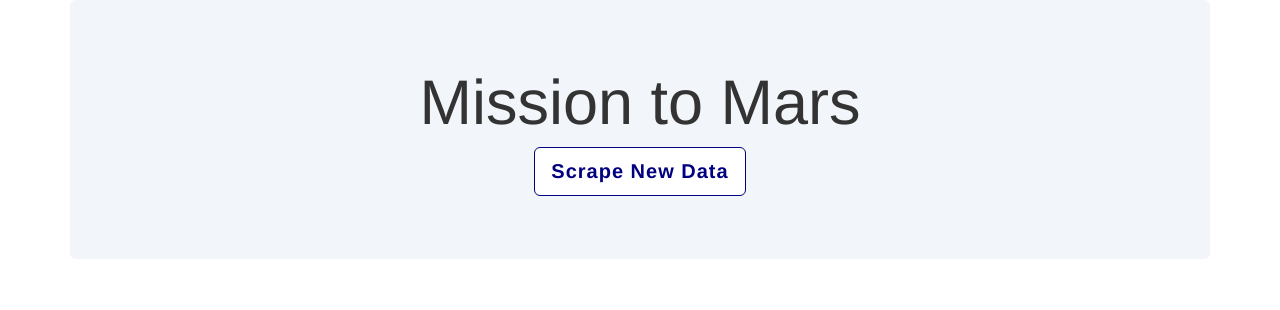
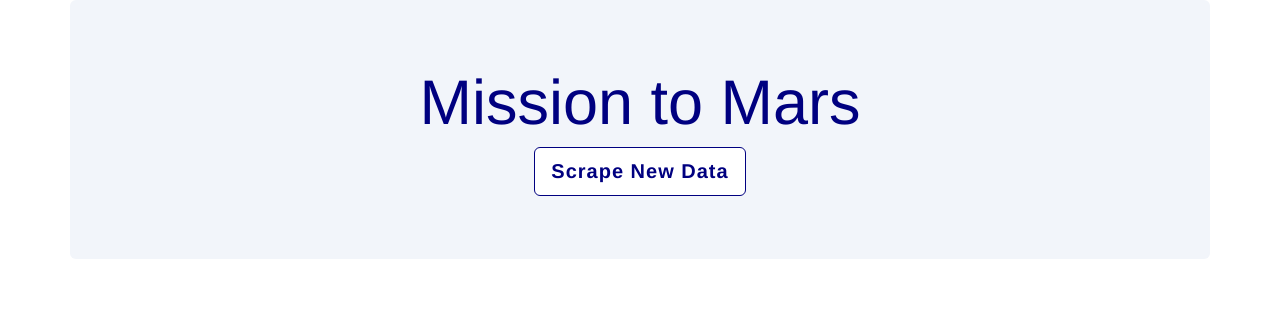
Before and after one commit to LeidyDoradoM/Mission_To_Mars_Challenge, a Flask app: page / in a window 1280 px wide. Shown: the top 310 px of the page. Run offline with Flask 2, Linux system fonts and the light colour scheme; data that the repository does not hold is empty; some libraries are stand-ins or nearby versions.

Commit message:
changing text color in header

```diff
--- a/static/assets/css/custom.css
+++ b/static/assets/css/custom.css
@@ -14,6 +14,7 @@
 /* changing color of jumbotron to green and white*/
 .jumbotron{
     background-color: #F2F5FA;
+    color: #000080;
 }
 
 /* changing color of striped table*/
```
